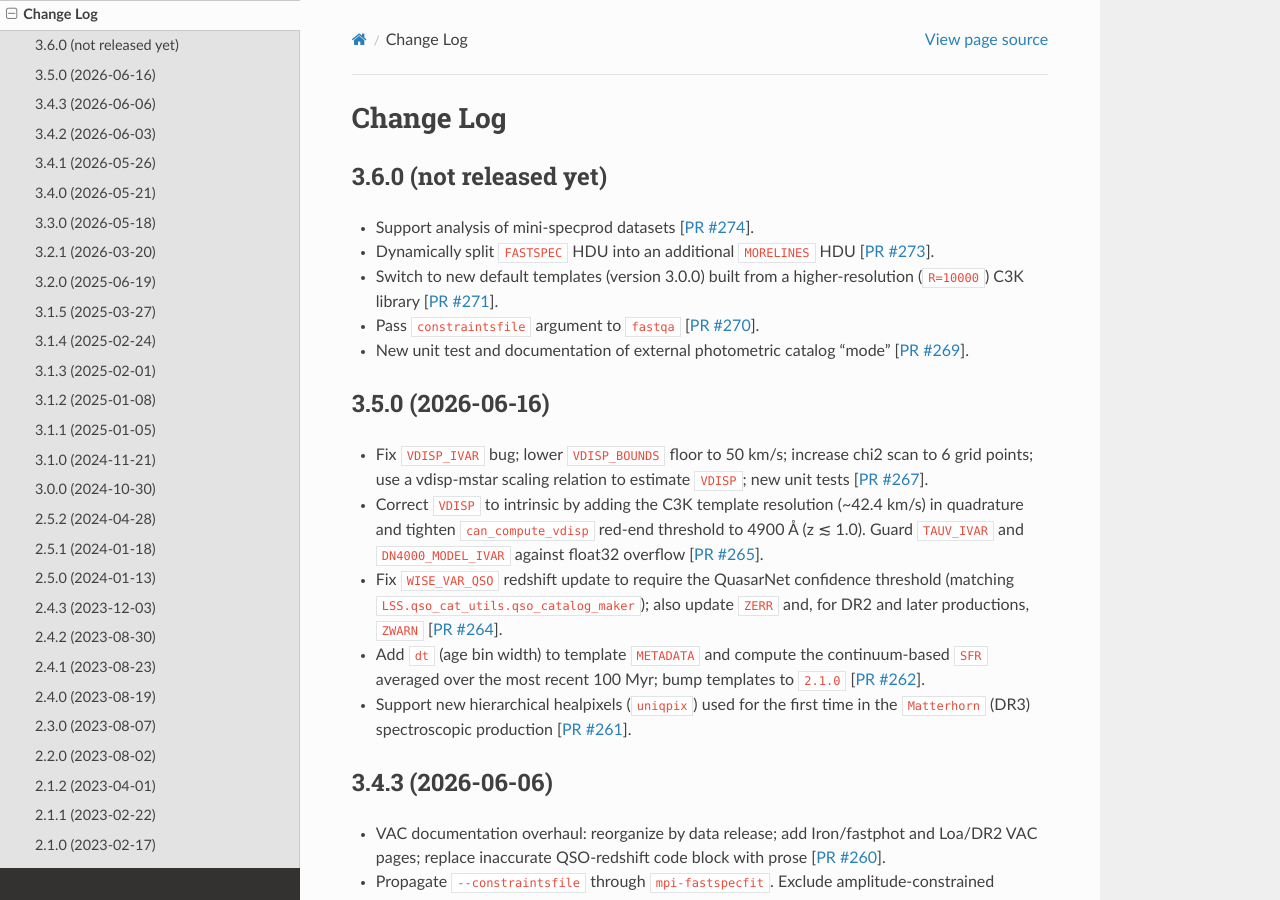
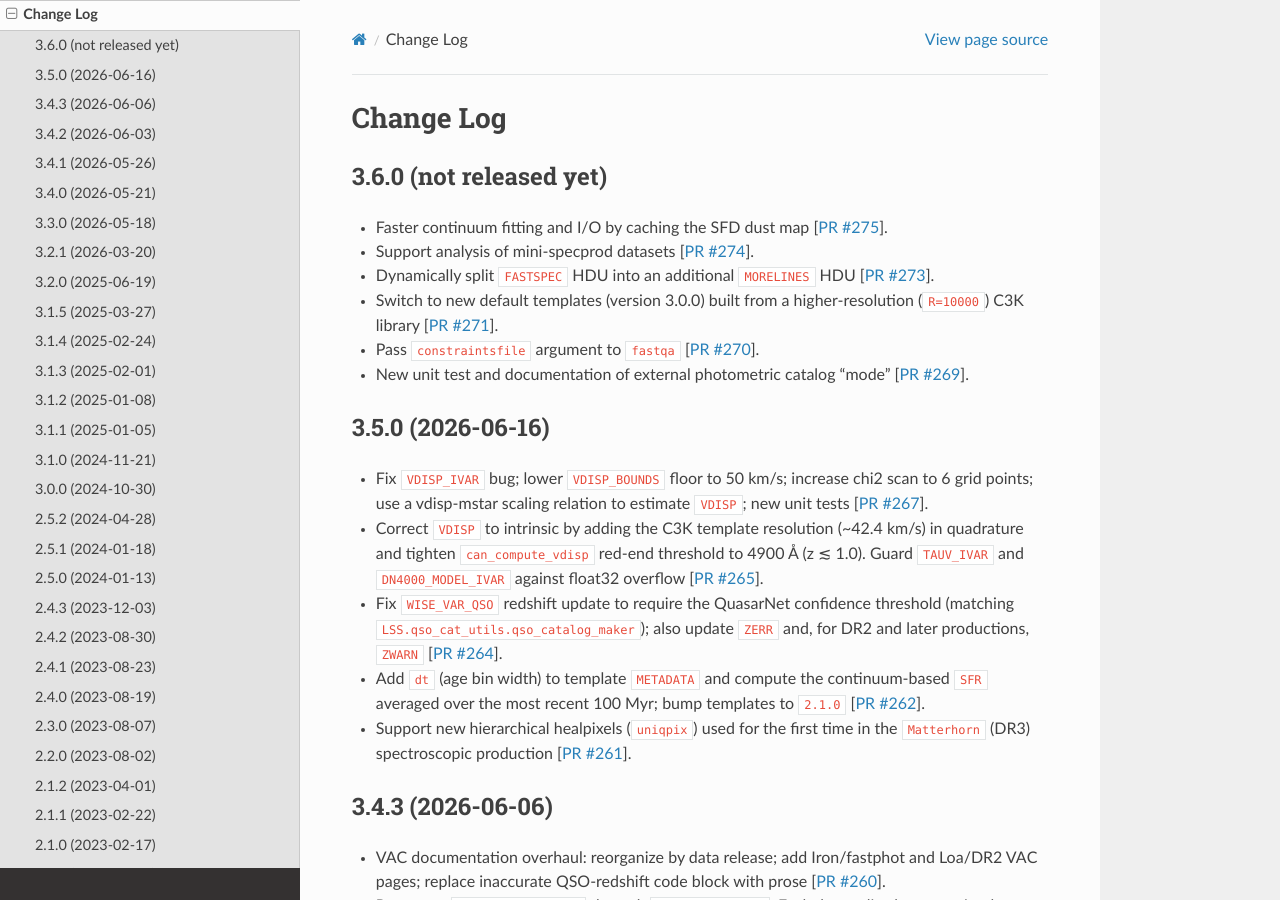
Before and after one commit to desihub/fastspecfit, a Sphinx documentation site: the page built from doc/changes.rst, in a window 1280 px wide and 900 px high. Built offline with Sphinx 7.4.7 and the Read the Docs theme 3.1.0, drawn with Linux system fonts in a browser that asks for light colours; the version number could not be read and is left out.

Commit message:
update change log [ci skip]

```diff
--- a/doc/changes.rst
+++ b/doc/changes.rst
@@ -5,6 +5,8 @@ Change Log
 3.6.0 (not released yet)
 ------------------------
 
+* Faster continuum fitting and I/O by caching the SFD dust map [`PR
+  #275`_].
 * Support analysis of mini-specprod datasets [`PR #274`_].
 * Dynamically split ``FASTSPEC`` HDU into an additional ``MORELINES``
   HDU [`PR #273`_].
@@ -14,6 +16,7 @@ Change Log
 * New unit test and documentation of external photometric catalog
   "mode" [`PR #269`_].
 
+.. _`PR #275`: https://github.com/desihub/fastspecfit/pull/275
 .. _`PR #274`: https://github.com/desihub/fastspecfit/pull/274
 .. _`PR #273`: https://github.com/desihub/fastspecfit/pull/273
 .. _`PR #271`: https://github.com/desihub/fastspecfit/pull/271
```
